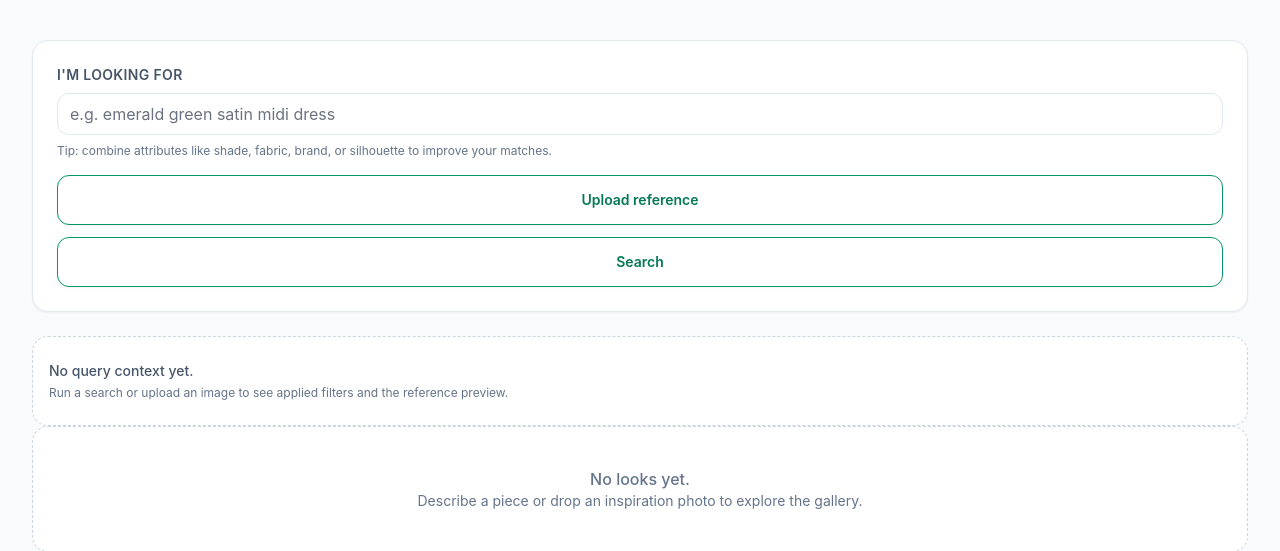
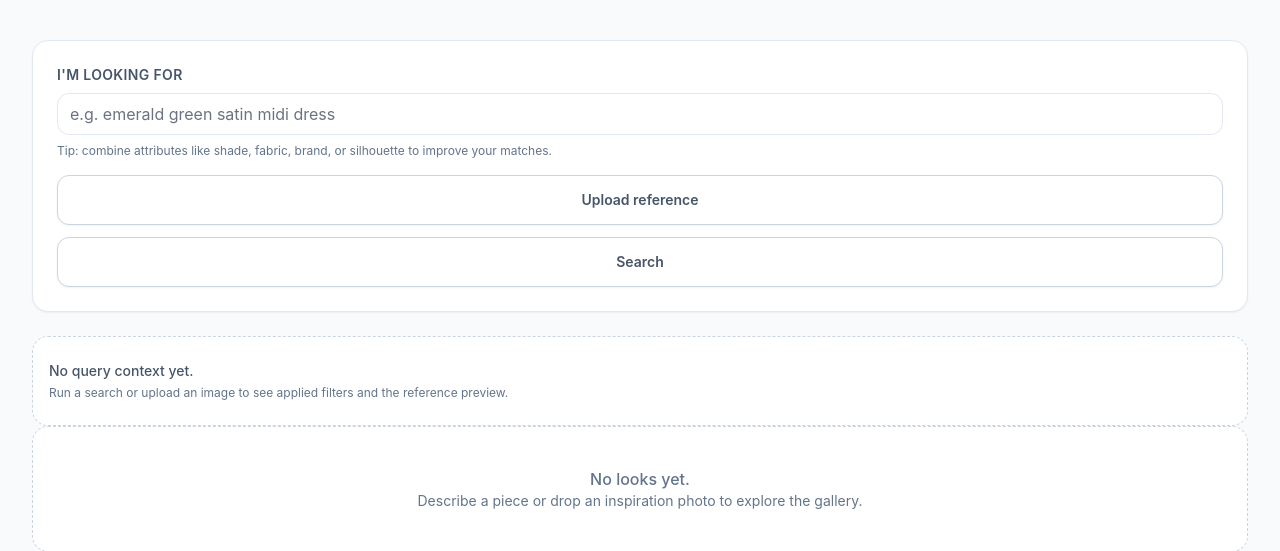
Before and after one commit to dbrovml/fashion-search-engine, a FastAPI app: page / in a window 1280 px wide. Shown: the part 53-604 px from the top of the page. Run offline with FastAPI, Linux system fonts and the light colour scheme; parts of the project's set-up code (start-up, migrations or seed data) failed here and were passed over; some libraries are stand-ins or nearby versions.

Commit message:
UI final touches;

```diff
--- a/frontend/templates/index.html
+++ b/frontend/templates/index.html
@@ -41,7 +41,7 @@
                             />
                             <label
                                 for="q_image"
-                                class="inline-flex w-full items-center justify-center gap-2 rounded-xl border border-emerald-600 bg-white px-5 py-[14px] text-sm font-semibold text-emerald-700 shadow-sm transition hover:bg-emerald-50 focus:outline-none focus:ring-2 focus:ring-emerald-600 focus:ring-offset-2"
+                                class="inline-flex w-full items-center justify-center gap-2 rounded-xl border border-slate-300 bg-white px-5 py-[14px] text-sm font-semibold text-slate-600 shadow-sm transition hover:bg-emerald-50 focus:outline-none focus:ring-2 focus:ring-emerald-400 focus:ring-offset-2"
                             >
                                 Upload reference
                             </label>
@@ -49,7 +49,7 @@
                         <div>
                             <button
                                 type="submit"
-                                class="inline-flex w-full items-center justify-center gap-2 rounded-xl border border-emerald-600 bg-white px-5 py-[14px] text-sm font-semibold text-emerald-700 shadow-sm transition hover:bg-emerald-50 focus:outline-none focus:ring-2 focus:ring-emerald-600 focus:ring-offset-2"
+                                class="inline-flex w-full items-center justify-center gap-2 rounded-xl border border-slate-300 bg-white px-5 py-[14px] text-sm font-semibold text-slate-600 shadow-sm transition hover:bg-emerald-50 focus:outline-none focus:ring-2 focus:ring-emerald-400 focus:ring-offset-2"
                             >
                                 <span>Search</span>
                             </button>
```
